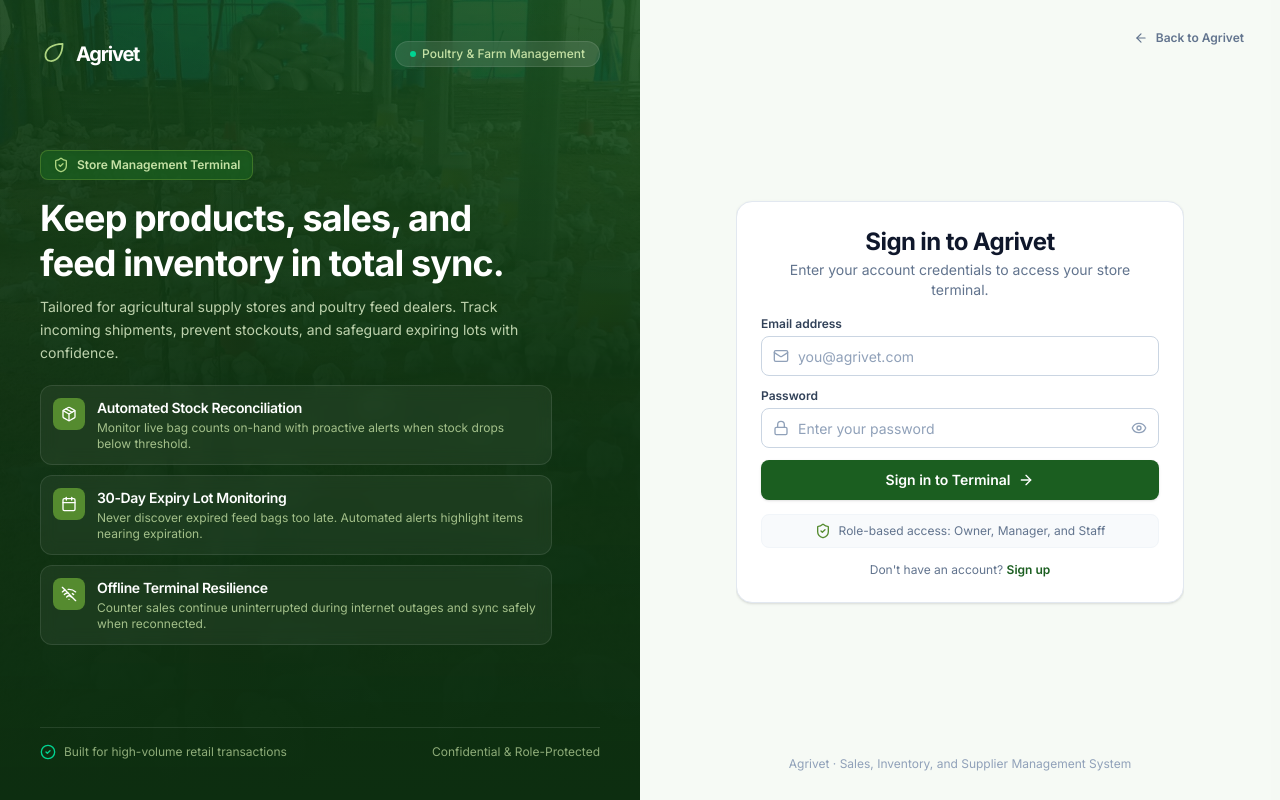
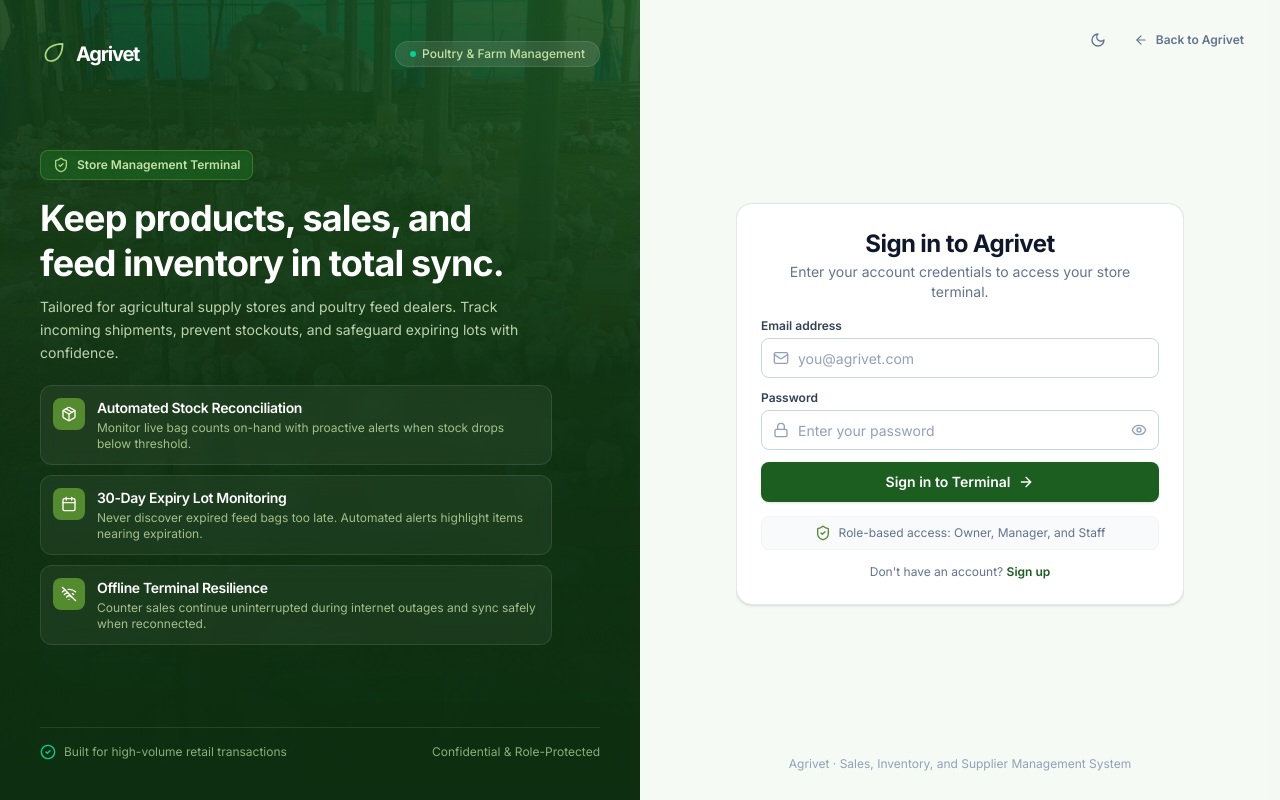
Before and after one commit to Agrivete/Agrivete, a Next.js app: page /login in a window 1280 px wide. Built offline with nearby package versions, Linux system fonts and the light colour scheme.

Commit message:
feat(ui): add dark mode toggle to landing page, login, and registration

```diff
--- a/app/landing-page.css
+++ b/app/landing-page.css
@@ -22,6 +22,121 @@
         --font-sans: "Inter", "Segoe UI", system-ui, -apple-system, sans-serif;
       }
 
+      html.dark .marketing-page,
+      .dark .marketing-page {
+        color-scheme: dark;
+        --green-50: #0d2312;
+        --green-100: #14351a;
+        --green-200: #1c4924;
+        --green-300: #2d6b38;
+        --green-500: #4ade80;
+        --green-700: #22c55e;
+        --green-800: #16a34a;
+        --green-900: #15803d;
+        --green-950: #07150a;
+        --paper: #090e0a;
+        --paper-deep: #111a13;
+        --ink: #f0fdf4;
+        --muted: #94a3b8;
+        --white: #132218;
+      }
+
+      html.dark .marketing-page .hero,
+      html.dark .marketing-page .site-footer,
+      html.dark .marketing-page .site-header,
+      html.dark .marketing-page .page-loader,
+      html.dark .marketing-page .nav-overlay,
+      html.dark .marketing-page .system-board,
+      .dark .marketing-page .hero,
+      .dark .marketing-page .site-footer,
+      .dark .marketing-page .site-header,
+      .dark .marketing-page .page-loader,
+      .dark .marketing-page .nav-overlay,
+      .dark .marketing-page .system-board {
+        color: #fbfcf8;
+      }
+
+      html.dark .marketing-page .system-step,
+      .dark .marketing-page .system-step {
+        color: var(--ink);
+      }
+
+      html.dark .marketing-page .hero-product,
+      .dark .marketing-page .hero-product {
+        background: #0d1810;
+        color: #f0fdf4;
+        border: 1px solid rgba(255, 255, 255, 0.1);
+      }
+
+      html.dark .marketing-page .hero-product .product-row,
+      .dark .marketing-page .hero-product .product-row {
+        background: #132218;
+      }
+
+      html.dark .marketing-page .ui-window,
+      .dark .marketing-page .ui-window {
+        background: #0d1810;
+        border: 1px solid rgba(255, 255, 255, 0.08);
+      }
+
+      html.dark .marketing-page .ui-titlebar,
+      .dark .marketing-page .ui-titlebar {
+        background: #142519;
+      }
+
+      html.dark .marketing-page .ui-line,
+      .dark .marketing-page .ui-line {
+        background: #111e14;
+      }
+
+      html.dark .marketing-page .ui-total,
+      .dark .marketing-page .ui-total {
+        background: #142519;
+      }
+
+      html.dark .marketing-page .button--line,
+      .dark .marketing-page .button--line {
+        background: rgba(255, 255, 255, 0.14);
+        color: #ffffff;
+      }
+
+      html.dark .marketing-page .button--line:hover,
+      .dark .marketing-page .button--line:hover {
+        background: rgba(255, 255, 255, 0.24);
+        color: #ffffff;
+      }
+
+      html.dark .marketing-page .button--light,
+      .dark .marketing-page .button--light {
+        background: var(--paper-deep);
+        color: var(--ink);
+      }
+
+      html.dark .marketing-page .faq-item summary::after,
+      .dark .marketing-page .faq-item summary::after {
+        background: #1a3821;
+        color: #86efac;
+      }
+
+      html.dark .marketing-page .request-panel,
+      .dark .marketing-page .request-panel {
+        background: #0d1810;
+        color: #f0fdf4;
+        border: 1px solid rgba(255, 255, 255, 0.1);
+      }
+
+      html.dark .marketing-page .field input,
+      html.dark .marketing-page .field select,
+      html.dark .marketing-page .field textarea,
+      .dark .marketing-page .field input,
+      .dark .marketing-page .field select,
+      .dark .marketing-page .field textarea {
+        background: #132218;
+        border: 1px solid rgba(255, 255, 255, 0.15);
+        color: #f0fdf4;
+      }
+
+
       .marketing-page * {
         box-sizing: border-box;
         margin: 0;
--- a/app/login/page.tsx
+++ b/app/login/page.tsx
@@ -19,6 +19,7 @@ import {
 import { useRouter, useSearchParams } from 'next/navigation';
 import { useAuth } from '@/lib/AuthContext';
 import { AgrivetLogo } from '@/components/brand';
+import { ThemeToggle } from '@/components/ui';
 
 export default function LoginPage() {
   return (
@@ -155,18 +156,21 @@ function LoginForm() {
 
       {/* Right Column: Clean, Polished Authentication Form */}
       <div className="flex h-full max-h-[100dvh] flex-1 flex-col justify-between p-3.5 sm:p-5 lg:p-6 bg-brand-50/25 dark:bg-slate-950 overflow-hidden">
-        {/* Top bar with back to home link */}
+        {/* Top bar with back to home link and theme toggle */}
         <div className="flex items-center justify-between w-full shrink-0">
           <div className="lg:hidden">
             <AgrivetLogo size="sm" variant="dark" href="/" />
           </div>
+          <div className="ml-auto flex items-center gap-2">
+            <ThemeToggle className="h-8 w-8 text-slate-500 hover:text-slate-900 dark:text-slate-400 dark:hover:text-slate-100 hover:bg-slate-100 dark:hover:bg-slate-800" />
             <Link
               href="/"
-            className="ml-auto inline-flex items-center gap-2 text-xs font-semibold text-slate-500 hover:text-brand-900 transition-colors py-1.5 px-3 rounded-lg hover:bg-slate-100 dark:hover:bg-slate-800"
+              className="inline-flex items-center gap-2 text-xs font-semibold text-slate-500 hover:text-brand-900 dark:text-slate-400 dark:hover:text-slate-100 transition-colors py-1.5 px-3 rounded-lg hover:bg-slate-100 dark:hover:bg-slate-800"
             >
               <ArrowLeft className="h-3.5 w-3.5" />
               Back to Agrivet
             </Link>
+          </div>
         </div>
 
         {/* Center Login Card */}
--- a/app/register/page.tsx
+++ b/app/register/page.tsx
@@ -20,6 +20,7 @@ import {
 } from 'lucide-react';
 import { useAuth } from '@/lib/AuthContext';
 import { AgrivetLogo } from '@/components/brand';
+import { ThemeToggle } from '@/components/ui';
 import { toast } from 'sonner';
 
 export default function RegisterPage() {
@@ -208,18 +209,21 @@ function RegisterForm() {
 
       {/* Right Column: Clean, Polished Registration Form */}
       <div className="flex h-full max-h-[100dvh] flex-1 flex-col justify-between p-3.5 sm:p-5 lg:px-8 lg:py-3 bg-brand-50/25 dark:bg-slate-950 overflow-hidden">
-        {/* Top bar with back to home link */}
+        {/* Top bar with back to home link and theme toggle */}
         <div className="flex items-center justify-between w-full shrink-0">
           <div className="lg:hidden">
             <AgrivetLogo size="sm" variant="dark" href="/" />
           </div>
+          <div className="ml-auto flex items-center gap-2">
+            <ThemeToggle className="h-8 w-8 text-slate-500 hover:text-slate-900 dark:text-slate-400 dark:hover:text-slate-100 hover:bg-slate-100 dark:hover:bg-slate-800" />
             <Link
               href="/"
-            className="ml-auto inline-flex items-center gap-1.5 text-xs font-semibold text-slate-500 hover:text-brand-900 transition-colors py-1 px-2.5 rounded-lg hover:bg-slate-100 dark:hover:bg-slate-800"
+              className="inline-flex items-center gap-1.5 text-xs font-semibold text-slate-500 hover:text-brand-900 dark:text-slate-400 dark:hover:text-slate-100 transition-colors py-1 px-2.5 rounded-lg hover:bg-slate-100 dark:hover:bg-slate-800"
             >
               <ArrowLeft className="h-3.5 w-3.5" />
               Back to Agrivet
             </Link>
+          </div>
         </div>
 
         {/* Center Register Card */}
--- a/components/marketing/LandingPage.tsx
+++ b/components/marketing/LandingPage.tsx
@@ -4,6 +4,7 @@ import Link from 'next/link';
 import { useEffect, useRef, useState } from 'react';
 import type { FormEvent } from 'react';
 import { AgrivetLogo, NavbarLogo } from '@/components/brand';
+import { ThemeToggle } from '@/components/ui';
 
 type Overlay = 'menu' | 'request' | null;
 
@@ -312,6 +313,7 @@ export default function LandingPage() {
               <span aria-hidden="true">·</span>
               <span>{clock.date || '14 October, 2026'}</span>
             </div>
+            <ThemeToggle className="h-9 w-9 text-white/80 hover:bg-white/10 hover:text-white rounded-lg" />
             <button
               className="menu-button lg:hidden"
               type="button"
@@ -692,7 +694,14 @@ export default function LandingPage() {
           if (event.target === event.currentTarget) closeOverlay();
         }}
       >
-        <div className="overlay-top">
+        <div className="overlay-top" style={{ justifyContent: 'space-between' }}>
+          <div className="flex items-center gap-2">
+            <ThemeToggle
+              className="h-9 w-9 text-white/80 hover:bg-white/10 hover:text-white rounded-lg"
+              showLabel={true}
+              labelClassName="text-xs font-medium text-white/80"
+            />
+          </div>
           <button
             className="overlay-close"
             type="button"
--- /dev/null
+++ b/components/ui/ThemeToggle.tsx
@@ -0,0 +1,62 @@
+'use client';
+
+import { useEffect, useState } from 'react';
+import { useTheme } from 'next-themes';
+import { Sun, Moon } from 'lucide-react';
+
+interface ThemeToggleProps {
+  className?: string;
+  iconClassName?: string;
+  showLabel?: boolean;
+  labelClassName?: string;
+}
+
+export function ThemeToggle({
+  className = '',
+  iconClassName = 'h-4 w-4',
+  showLabel = false,
+  labelClassName = 'text-xs font-medium',
+}: ThemeToggleProps) {
+  const { resolvedTheme, setTheme } = useTheme();
+  const [mounted, setMounted] = useState(false);
+
+  useEffect(() => {
+    setMounted(true);
+  }, []);
+
+  if (!mounted) {
+    return (
+      <div
+        className={`inline-flex items-center justify-center rounded-lg shrink-0 ${className}`}
+        aria-hidden="true"
+      >
+        <span className={`${iconClassName} inline-block opacity-0`} />
+        {showLabel && <span className={`${labelClassName} opacity-0`}>Theme</span>}
+      </div>
+    );
+  }
+
+  const isDark = resolvedTheme === 'dark';
+  const label = isDark ? 'Switch to light mode' : 'Switch to dark mode';
+
+  return (
+    <button
+      type="button"
+      onClick={() => setTheme(isDark ? 'light' : 'dark')}
+      className={`inline-flex items-center justify-center gap-2 rounded-lg transition-colors focus-visible:outline-none focus-visible:ring-2 focus-visible:ring-emerald-500 shrink-0 ${className}`}
+      aria-label={label}
+      title={label}
+    >
+      {isDark ? (
+        <Sun className={iconClassName} />
+      ) : (
+        <Moon className={iconClassName} />
+      )}
+      {showLabel && (
+        <span className={labelClassName}>
+          {isDark ? 'Light mode' : 'Dark mode'}
+        </span>
+      )}
+    </button>
+  );
+}
--- a/components/ui/index.ts
+++ b/components/ui/index.ts
@@ -33,3 +33,4 @@ export {
   DialogTitle,
   DialogDescription,
 } from './dialog';
+export { ThemeToggle } from './ThemeToggle';
```
Lines whose indentation alone changed are shown as unchanged.
